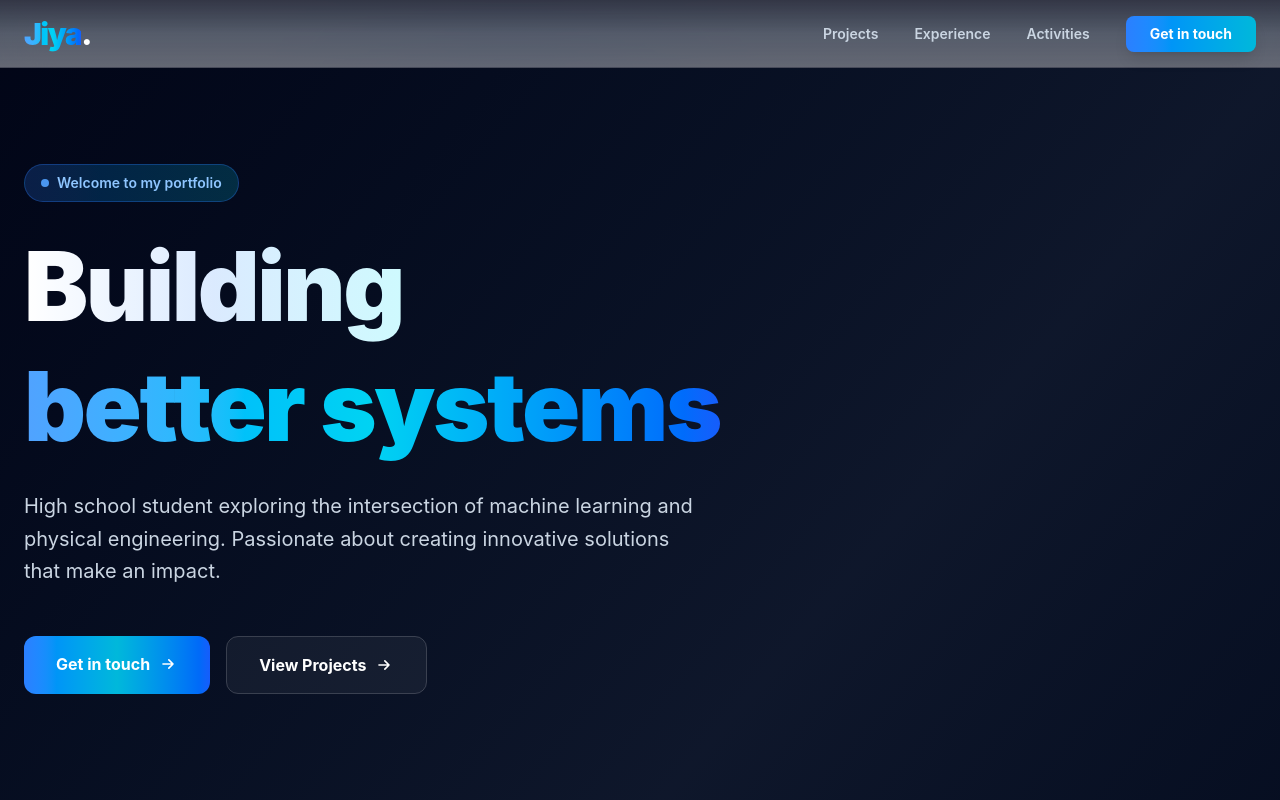
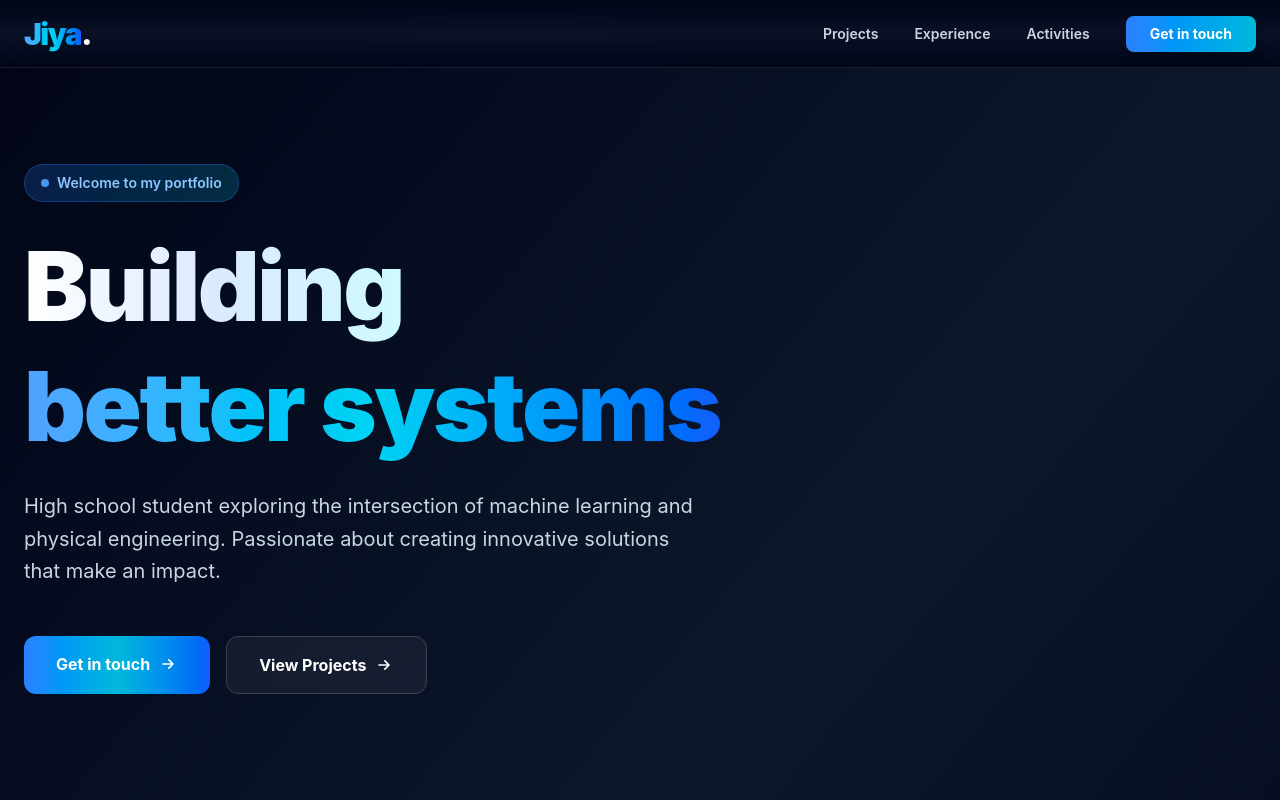
Before and after one commit to jkmindmesh/portfolio, a Next.js app: page / in a window 1280 px wide. Shown: the top 800 px of the page. Built offline with nearby package versions, Linux system fonts and the light colour scheme.

Commit message:
Enhance global styles with dark mode and animations
Updated global styles for dark mode and added animations.

```diff
--- a/app/globals.css
+++ b/app/globals.css
@@ -3,19 +3,101 @@
 @theme {
   --font-sans: "Inter", ui-sans-serif, system-ui;
   --font-display: "Geist", "Inter", sans-serif;
+}
 
-  /* Custom Light Blue Palette */
-  --color-brand-50: #f0f9ff;
-  --color-brand-100: #e0f2fe;
-  --color-brand-500: #0ea5e9;
-  --color-brand-600: #0284c7;
+* {
+  -webkit-tap-highlight-color: transparent;
+}
+
+html {
+  -webkit-user-select: none;
+  user-select: none;
+  scroll-behavior: smooth;
 }
 
 body {
-  /* Soft blue tint for the whole site */
-  @apply bg-[#f8fafc] text-slate-900 antialiased font-sans;
+  @apply bg-slate-950 text-white antialiased font-sans;
+  width: 100%;
+  overflow-x: hidden;
 }
 
 h1, h2, h3 {
   @apply font-display tracking-tight;
 }
+
+/* App-like improvements */
+a, button {
+  @apply touch-manipulation;
+}
+
+/* Remove input zoom on iOS */
+input, textarea, select {
+  font-size: 16px;
+}
+
+/* Smooth gradients and animations */
+@keyframes gradient-shift {
+  0%, 100% {
+    background-position: 0% 50%;
+  }
+  50% {
+    background-position: 100% 50%;
+  }
+}
+
+/* Glassmorphism effect */
+.glass {
+  @apply bg-white/10 backdrop-blur-xl border border-white/20;
+}
+
+/* Animations */
+.animate-pulse {
+  animation: pulse 2s cubic-bezier(0.4, 0, 0.6, 1) infinite;
+}
+
+@keyframes pulse {
+  0%, 100% {
+    opacity: 1;
+  }
+  50% {
+    opacity: 0.5;
+  }
+}
+
+.animation-delay-2000 {
+  animation-delay: 2s;
+}
+
+@keyframes fade-in-up {
+  from {
+    opacity: 0;
+    transform: translateY(30px);
+  }
+  to {
+    opacity: 1;
+    transform: translateY(0);
+  }
+}
+
+/* Dark mode optimizations */
+::-webkit-scrollbar {
+  width: 8px;
+}
+
+::-webkit-scrollbar-track {
+  background: rgba(15, 23, 42, 0.5);
+}
+
+::-webkit-scrollbar-thumb {
+  background: rgba(71, 85, 105, 0.5);
+  border-radius: 4px;
+}
+
+::-webkit-scrollbar-thumb:hover {
+  background: rgba(71, 85, 105, 0.7);
+}
+
+/* Selection color */
+::selection {
+  @apply bg-blue-500/30 text-white;
+}
```
